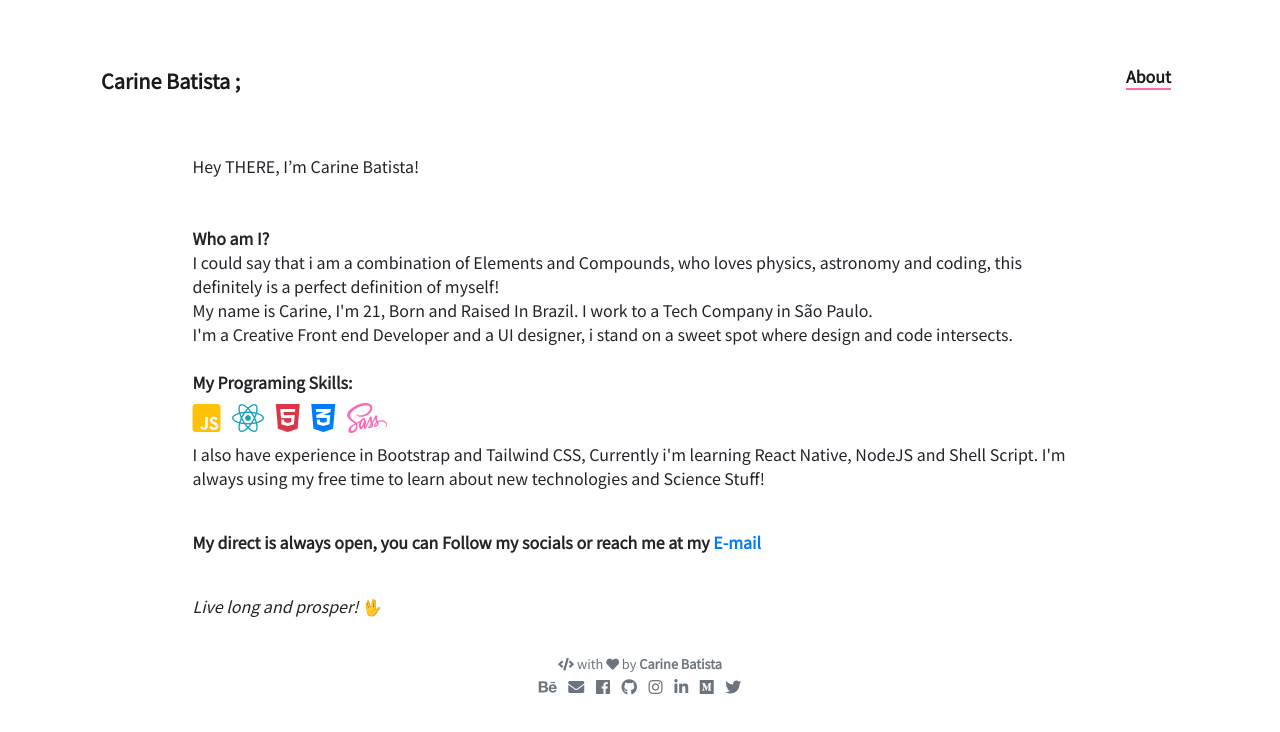
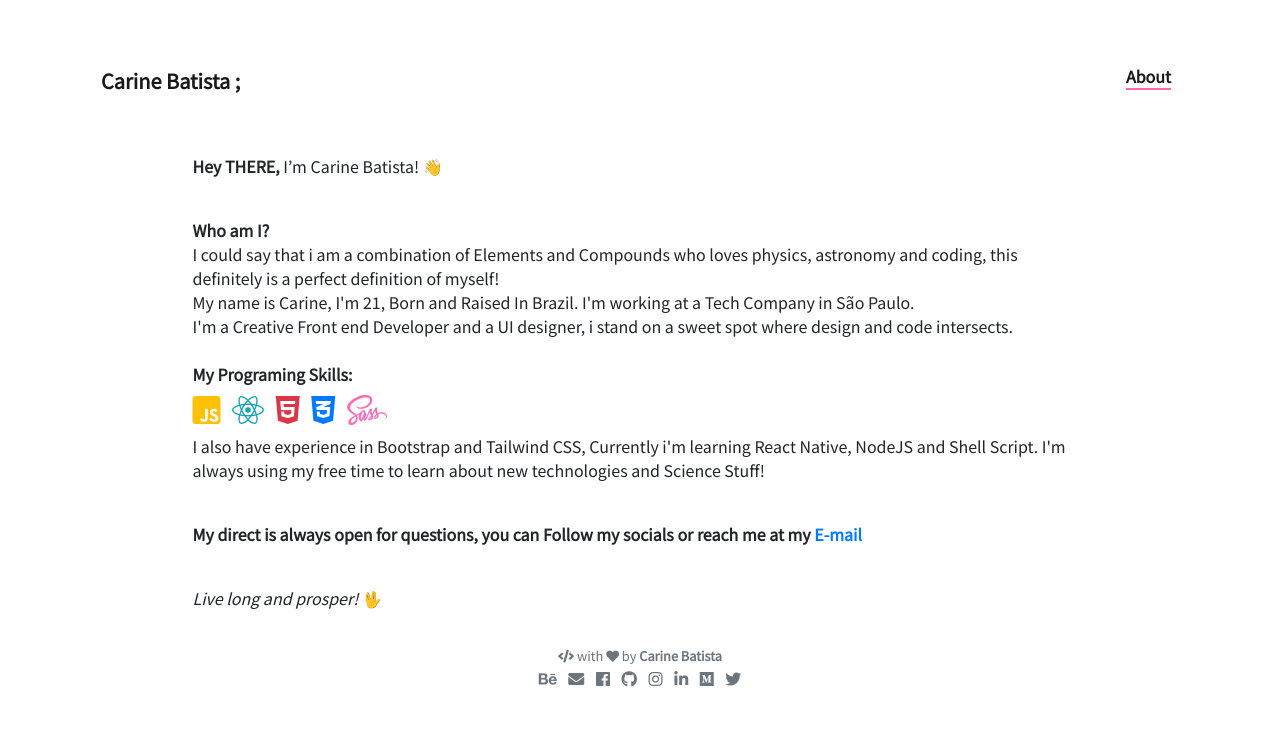
Before and after one commit to carinebatista/carinebatista.github.io, a website: page about.html in a window 1280 px wide. Drawn offline with nearby package versions, Linux system fonts and the light colour scheme.

Commit message:
fix email and add emoji waving hand

```diff
--- a/about.html
+++ b/about.html
@@ -44,12 +44,11 @@
     </nav>
 
     <div class="col-lg-10 mx-auto mt-5 article">
-      <p>Hey THERE, I’m Carine Batista!<br/><br>
-        <br>
+      <p><strong>Hey THERE,</strong> I’m Carine Batista! 👋 </p><br/>
           <strong> Who am I?</strong><br/>
-          I could say that i am a combination of Elements and Compounds,  who loves physics, astronomy
+          I could say that i am a combination of Elements and Compounds who loves physics, astronomy
           and coding, this definitely is a perfect definition of myself! <br>
-          My name is Carine, I'm 21, Born and Raised In Brazil. I work to a Tech Company in São Paulo.<br>
+          My name is Carine, I'm 21, Born and Raised In Brazil. I'm working at a Tech Company in São Paulo.<br>
           I'm a Creative Front end Developer and a UI designer, i stand on a sweet spot where design and
           code intersects. <br/><br>
 
@@ -64,7 +63,7 @@
            NodeJS and Shell Script. I'm always using my free time to learn about new technologies and Science Stuff!
           <p> </p> <br>
 
-          <p><strong>My direct is always open, you can Follow my socials or reach me at my <a href="mailto:carinedcb@.hotmail.com">E-mail</a></strong></p>
+          <p><strong>My direct is always open for questions, you can Follow my socials or reach me at my <a href="mailto:carinedcb@hotmail.com">E-mail</a></strong></p>
           <br><p> <span class=" font-italic"> Live long and prosper! </span> 🖖</p>
     </div>
   </main>
```
